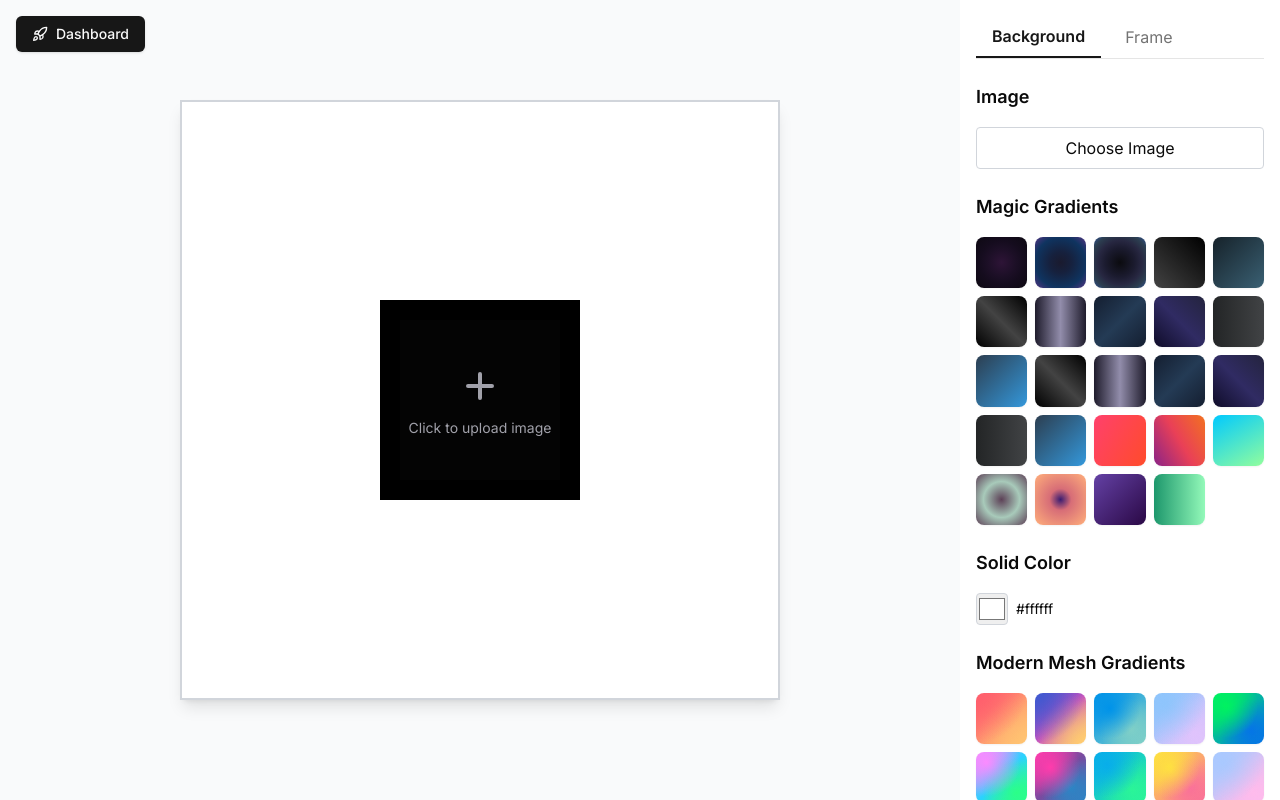
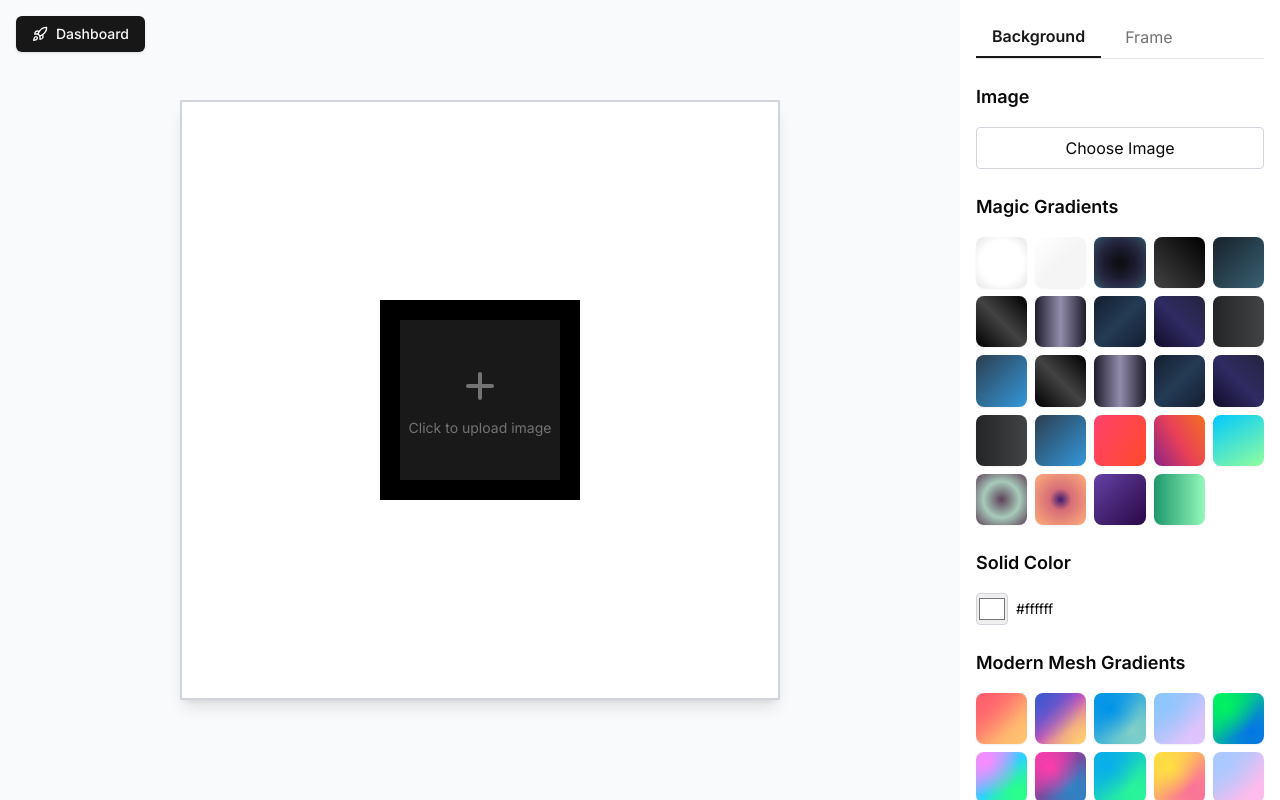
Before and after one commit to wenzelbarboza/MockPro, a Next.js app: page /frame/basic in a window 1280 px wide. Built offline with nearby package versions, Linux system fonts and the light colour scheme.

Commit message:
canvas theme update 0.1

```diff
--- a/src/components/canvas/BackgroundControls.tsx
+++ b/src/components/canvas/BackgroundControls.tsx
@@ -47,49 +47,51 @@ const BackgroundControls: React.FC<BackgroundControlsProps> = ({
       <div className="flex flex-col gap-4">
         <h3 className="text-lg font-semibold">Magic Gradients</h3>
         <div className="grid grid-cols-5 gap-2">
-          {/* Original gradients */}
+          {/* Theme-based gradients */}
           <button
             onClick={() => {
               setBackgroundType("radial-gradient");
               setGradientStops([
-                { offset: 0, color: "#2E1437" },
-                { offset: 0.4, color: "#1C0F26" },
-                { offset: 0.6, color: "#150C1E" },
-                { offset: 1, color: "#0D0912" },
+                { offset: 0, color: "hsl(var(--background))" },
+                { offset: 0.4, color: "hsl(var(--card))" },
+                { offset: 0.6, color: "hsl(var(--popover))" },
+                { offset: 1, color: "hsl(var(--border))" },
               ]);
             }}
             className="aspect-square rounded-lg shadow-sm transition-transform hover:scale-105"
             style={{
               background: getRadialGradientStyle([
-                { offset: 0, color: "#2E1437" },
-                { offset: 0.4, color: "#1C0F26" },
-                { offset: 0.6, color: "#150C1E" },
-                { offset: 1, color: "#0D0912" },
+                { offset: 0, color: "hsl(var(--background))" },
+                { offset: 0.4, color: "hsl(var(--card))" },
+                { offset: 0.6, color: "hsl(var(--popover))" },
+                { offset: 1, color: "hsl(var(--border))" },
               ]),
             }}
-            title="Dark Nebula"
+            title="Theme Dark"
           />
           {/* New gradients */}
           <button
             onClick={() => {
-              setBackgroundType("radial-gradient");
+              setBackgroundType("linear-gradient");
+              setGradientAngle(135);
               setGradientStops([
-                { offset: 0, color: "#1A1A2E" },
-                { offset: 0.3, color: "#16213E" },
-                { offset: 0.7, color: "#0F3460" },
-                { offset: 1, color: "#533483" },
+                { offset: 0, color: "hsl(var(--card))" },
+                { offset: 0.5, color: "hsl(var(--secondary))" },
+                { offset: 1, color: "hsl(var(--accent))" },
               ]);
             }}
             className="aspect-square rounded-lg shadow-sm transition-transform hover:scale-105"
             style={{
-              background: getRadialGradientStyle([
-                { offset: 0, color: "#1A1A2E" },
-                { offset: 0.3, color: "#16213E" },
-                { offset: 0.7, color: "#0F3460" },
-                { offset: 1, color: "#533483" },
-              ]),
+              background: getGradientStyle(
+                [
+                  { offset: 0, color: "hsl(var(--card))" },
+                  { offset: 0.5, color: "hsl(var(--secondary))" },
+                  { offset: 1, color: "hsl(var(--accent))" },
+                ],
+                135,
+              ),
             }}
-            title="Cosmic Vortex"
+            title="Theme Blue"
           />
           <button
             onClick={() => {
--- a/src/components/canvas/FramePreview.tsx
+++ b/src/components/canvas/FramePreview.tsx
@@ -82,11 +82,11 @@ const FramePreview: React.FC<FramePreviewProps> = ({
 
     const uploadPlaceholder = (
       <div
-        className="flex h-full w-full cursor-pointer flex-col items-center justify-center bg-zinc-800/10 transition-colors hover:bg-zinc-800/20"
+        className="flex h-full w-full cursor-pointer flex-col items-center justify-center bg-muted/10 transition-colors hover:bg-muted/20"
         onClick={handleUploadClick}
       >
         <svg
-          className="h-12 w-12 text-zinc-400"
+          className="h-12 w-12 text-muted-foreground"
           fill="none"
           viewBox="0 0 24 24"
           stroke="currentColor"
@@ -98,14 +98,14 @@ const FramePreview: React.FC<FramePreviewProps> = ({
             d="M12 6v6m0 0v6m0-6h6m-6 0H6"
           />
         </svg>
-        <span className="mt-2 text-sm text-zinc-400">
+        <span className="mt-2 text-sm text-muted-foreground">
           Click to upload image
         </span>
       </div>
     );
 
     const ytLinkPlaceholder = (
-      <div className="flex h-full w-full flex-col justify-center gap-3 bg-gray-200 p-6 shadow-lg">
+      <div className="flex h-full w-full flex-col justify-center gap-3 bg-secondary p-6 shadow-lg">
         <input
           type="text"
           className="rounded-md p-2"
@@ -119,7 +119,7 @@ const FramePreview: React.FC<FramePreviewProps> = ({
     );
 
     const qrTextPlaceholder = (
-      <div className="flex h-full w-full flex-col justify-center gap-3 rounded-lg bg-gray-200 p-6">
+      <div className="flex h-full w-full flex-col justify-center gap-3 rounded-lg bg-secondary p-6">
         <input
           type="text"
           placeholder="text for qr code"
@@ -183,16 +183,16 @@ const FramePreview: React.FC<FramePreviewProps> = ({
         return (
           <div className="flex h-full w-full items-center justify-center">
             <div
-              className="relative h-[600px] w-72 rounded-[45px] border-8 border-zinc-900 shadow-[0_0_2px_2px_rgba(255,255,255,0.1)]"
+              className="relative h-[600px] w-72 rounded-[45px] border-8 border-border shadow-[0_0_2px_2px_rgba(255,255,255,0.1)]"
               style={{ transform: `scale(${frameSize / 600})` }}
             >
               {/* Dynamic Island */}
-              <div className="absolute left-1/2 top-2 z-20 h-[25px] w-[90px] -translate-x-1/2 transform rounded-full bg-zinc-900"></div>
+              <div className="absolute left-1/2 top-2 z-20 h-[25px] w-[90px] -translate-x-1/2 transform rounded-full bg-card"></div>
 
-              <div className="pointer-events-none absolute -inset-[1px] rounded-[37px] border-[3px] border-zinc-700 border-opacity-40"></div>
+              <div className="pointer-events-none absolute -inset-[1px] rounded-[37px] border-[3px] border-border border-opacity-40"></div>
 
               {/* Screen Content */}
-              <div className="relative h-full w-full overflow-hidden rounded-[37px] bg-zinc-900/10">
+              <div className="relative h-full w-full overflow-hidden rounded-[37px] bg-background/10">
                 <div className="absolute inset-[-3px] overflow-hidden rounded-[37px]">
                   <div className="absolute inset-0 flex items-center justify-center">
                     <div className="h-[calc(100%_+_6px)] w-full">
@@ -202,19 +202,19 @@ const FramePreview: React.FC<FramePreviewProps> = ({
                 </div>
                 {/* Only show blur effect when no image is uploaded */}
                 {!children && (
-                  <div className="absolute left-1/2 top-1/2 h-24 w-12 -translate-x-1/2 -translate-y-1/2 bg-zinc-600 blur-[80px]"></div>
+                  <div className="absolute left-1/2 top-1/2 h-24 w-12 -translate-x-1/2 -translate-y-1/2 bg-foreground/20 blur-[80px]"></div>
                 )}
               </div>
 
               {/* Left Side Buttons */}
               {/* Silent Switch */}
-              <div className="absolute left-[-12px] top-28 h-8 w-[6px] rounded-l-md bg-zinc-900 shadow-md"></div>
+              <div className="absolute left-[-12px] top-28 h-8 w-[6px] rounded-l-md bg-card shadow-md"></div>
               {/* Volume Up */}
-              <div className="absolute left-[-12px] top-44 h-12 w-[6px] rounded-l-md bg-zinc-900 shadow-md"></div>
+              <div className="absolute left-[-12px] top-44 h-12 w-[6px] rounded-l-md bg-card shadow-md"></div>
               {/* Volume Down */}
-              <div className="absolute left-[-12px] top-60 h-12 w-[6px] rounded-l-md bg-zinc-900 shadow-md"></div>
+              <div className="absolute left-[-12px] top-60 h-12 w-[6px] rounded-l-md bg-card shadow-md"></div>
               {/* Right Side Button (Power) */}
-              <div className="absolute right-[-12px] top-44 h-16 w-[6px] rounded-r-md bg-zinc-900 shadow-md"></div>
+              <div className="absolute right-[-12px] top-44 h-16 w-[6px] rounded-r-md bg-card shadow-md"></div>
             </div>
           </div>
         );
```
